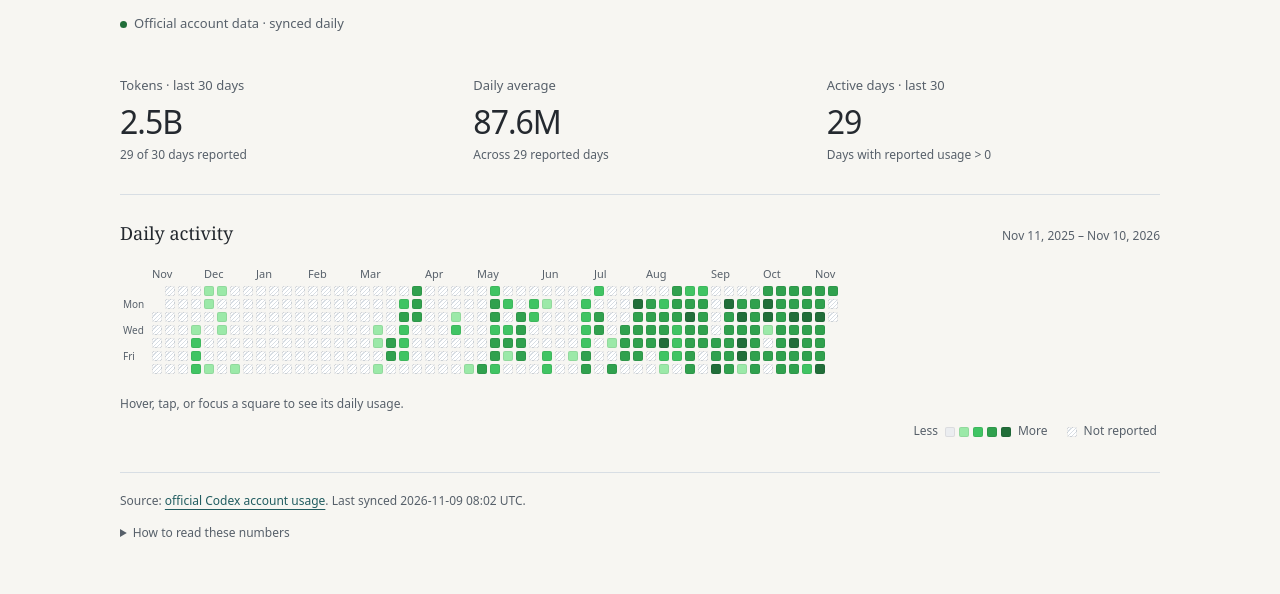
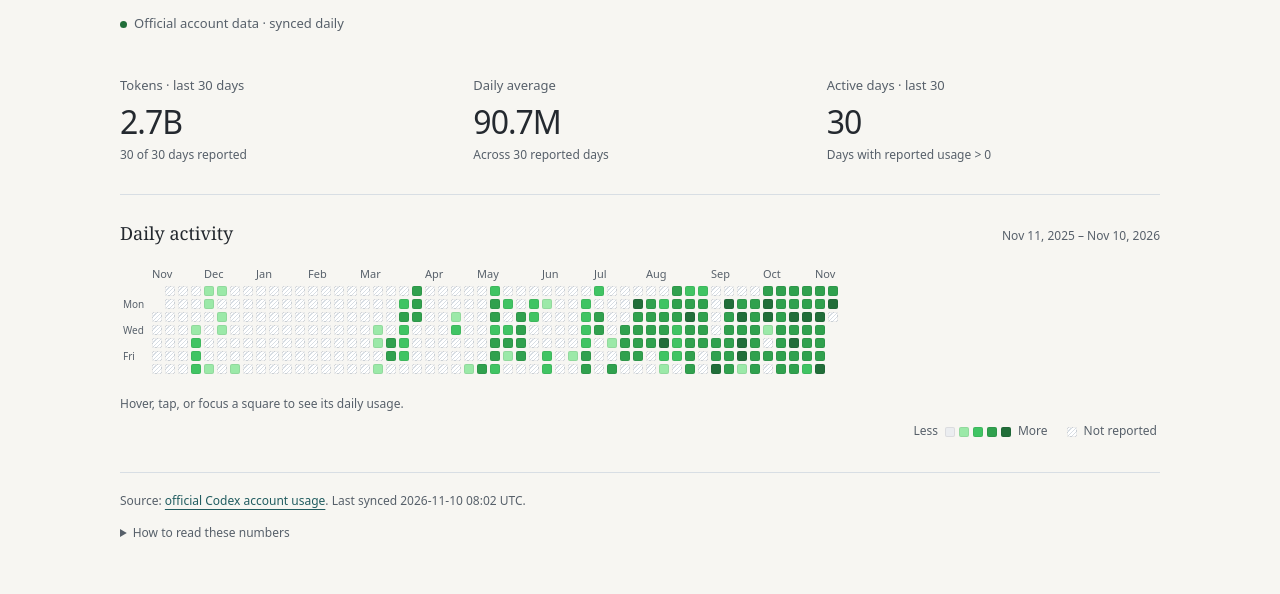
Before and after one commit to jzstark/jzstark.github.io, a Jekyll site: the page built from activity.html, in a window 1280 px wide. Shown: the part 351-945 px from the top of the page. Built offline with Jekyll 4.4.1, drawn with Linux system fonts in a browser that asks for light colours.

Commit message:
Update Codex daily activity

```diff
--- a/assets/data/codex-usage.json
+++ b/assets/data/codex-usage.json
@@ -5,12 +5,12 @@
     "name": "Codex account usage",
     "url": "https://learn.chatgpt.com/docs/app-server#7-token-usage-chatgpt"
   },
-  "updated_at": "2026-11-09T08:02:56Z",
+  "updated_at": "2026-11-10T08:02:08Z",
   "summary": {
-    "lifetimeTokens": 6915065114,
+    "lifetimeTokens": 7096029203,
     "peakDailyTokens": 324002392,
-    "currentStreakDays": 29,
-    "longestStreakDays": 29
+    "currentStreakDays": 30,
+    "longestStreakDays": 30
   },
   "days": [
     {
@@ -615,7 +615,11 @@
     },
     {
       "date": "2026-11-08",
-      "tokens": 33213352
+      "tokens": 41488463
+    },
+    {
+      "date": "2026-11-09",
+      "tokens": 172688978
     }
   ]
 }
```
